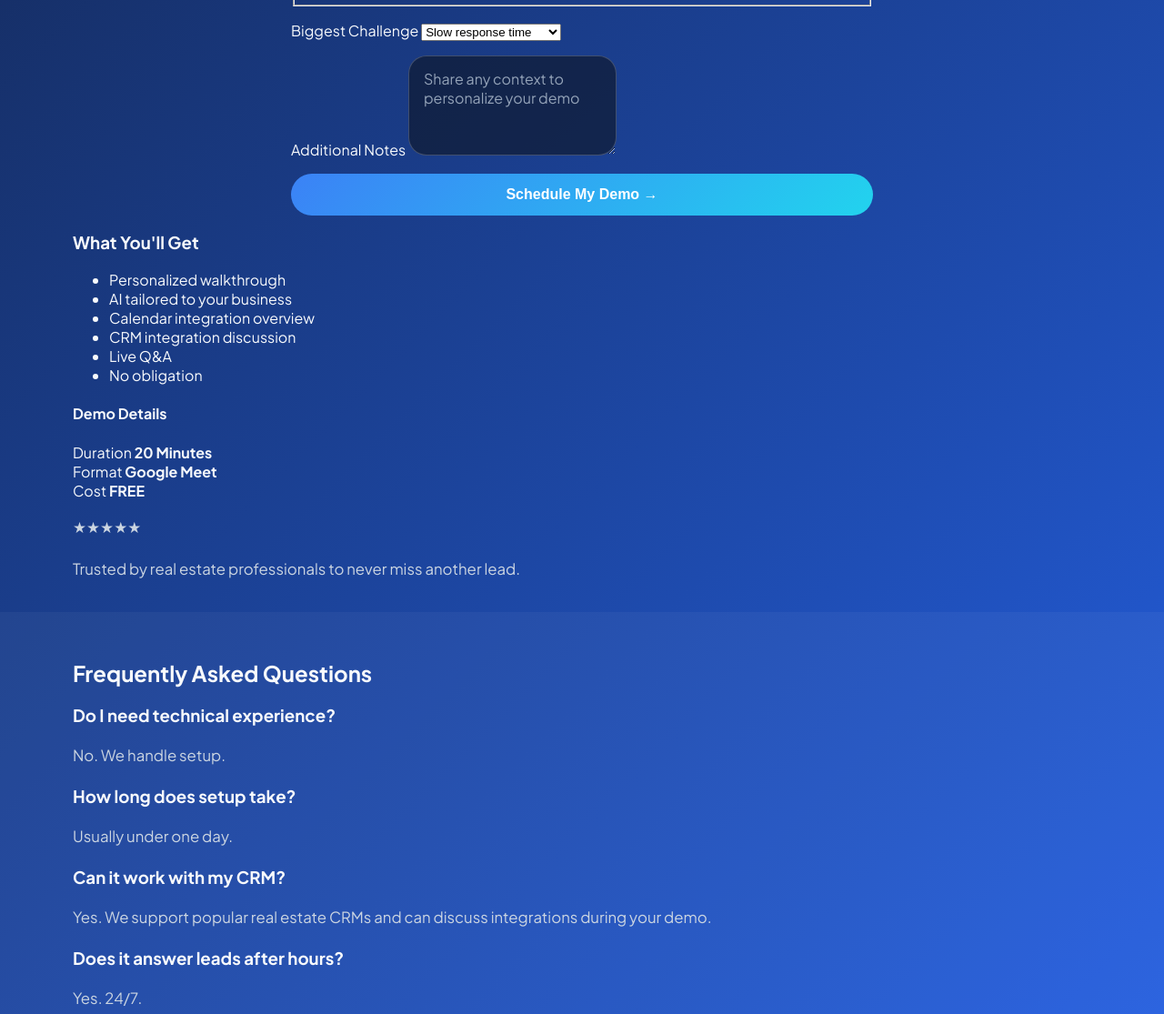
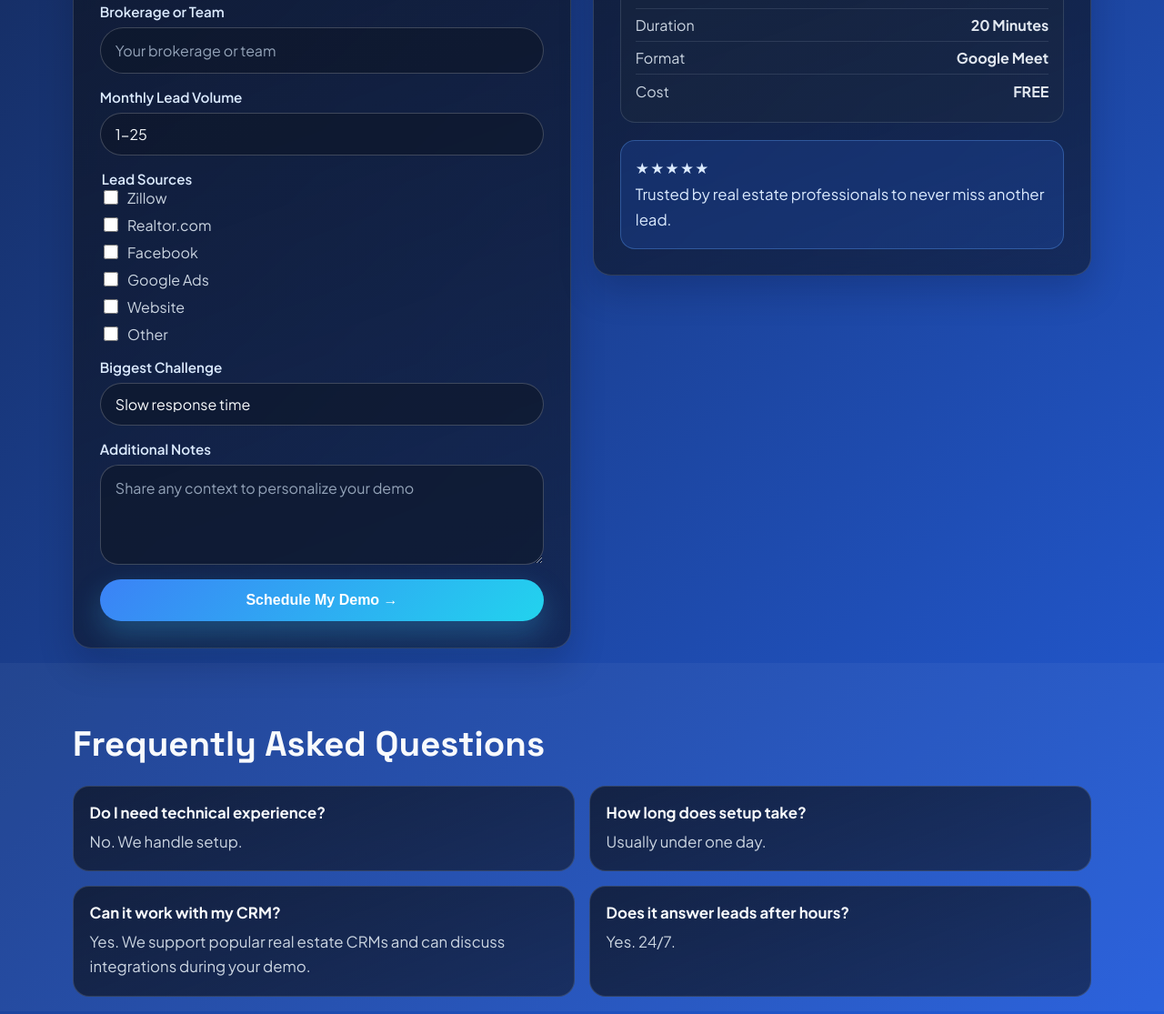
Before and after one commit to iampooh030899-prog/locallift-ai, a plain HTML site: page demo.html in a window 1280 px wide. Shown: the part 1281-2396 px from the top of the page at 91% size. Drawn offline with Linux system fonts and the light colour scheme.

Commit message:
Update style.css

```diff
--- a/css/style.css
+++ b/css/style.css
@@ -299,6 +299,208 @@ nav a,
   color: #ffffff;
   font-size: 1rem;
   font-weight: 700;
+}
+
+.demo-section h2 {
+  margin-bottom: 1rem;
+  font-family: 'Space Grotesk', sans-serif;
+  font-size: clamp(2rem, 3.4vw, 2.9rem);
+  letter-spacing: 0.01em;
+}
+
+.demo-subheading {
+  margin: 0 0 1.8rem;
+  max-width: 760px;
+  font-size: 1.08rem;
+  color: #cbd5e1;
+}
+
+.demo-layout {
+  display: grid;
+  grid-template-columns: 1fr 1fr;
+  gap: 1.5rem;
+  align-items: start;
+}
+
+.demo-form-card,
+.demo-info-card {
+  background: linear-gradient(160deg, rgba(15, 23, 42, 0.84), rgba(15, 23, 42, 0.62));
+  border: 1px solid rgba(148, 163, 184, 0.24);
+  border-radius: 20px;
+  padding: 1.8rem;
+  box-shadow: 0 18px 38px rgba(2, 6, 23, 0.18), inset 0 1px 0 rgba(255, 255, 255, 0.05);
+  backdrop-filter: blur(10px);
+  -webkit-backdrop-filter: blur(10px);
+  transition: transform 0.3s ease, box-shadow 0.3s ease, border-color 0.3s ease;
+}
+
+.demo-form-card:hover,
+.demo-info-card:hover {
+  transform: translateY(-6px);
+  box-shadow: 0 22px 40px rgba(2, 6, 23, 0.2), 0 0 36px rgba(59, 130, 246, 0.12);
+  border-color: rgba(96, 165, 250, 0.4);
+}
+
+.demo-form-card h3,
+.demo-info-card h3 {
+  margin: 0 0 1rem;
+  color: #f8fafc;
+  font-family: 'Space Grotesk', sans-serif;
+  font-size: 1.2rem;
+}
+
+.demo-form-card form {
+  margin: 0;
+  max-width: none;
+}
+
+.form-group {
+  display: grid;
+  gap: 0.5rem;
+}
+
+.form-group span,
+.form-group legend {
+  color: #dbeafe;
+  font-weight: 600;
+  font-size: 0.95rem;
+}
+
+.form-group select {
+  padding: 14px 16px;
+  border: 1px solid rgba(255, 255, 255, 0.2);
+  border-radius: 999px;
+  font-size: 1rem;
+  font-family: inherit;
+  background: rgba(15, 23, 42, 0.65);
+  color: #f8fafc;
+  appearance: none;
+}
+
+.checkbox-group {
+  margin: 0;
+  padding: 0;
+  border: none;
+}
+
+.checkbox-group label {
+  display: flex;
+  align-items: center;
+  gap: 0.45rem;
+  color: #cbd5e1;
+}
+
+.checkbox-group input[type='checkbox'] {
+  width: 16px;
+  height: 16px;
+  accent-color: #3b82f6;
+}
+
+.demo-form-card button {
+  padding: 17px 24px;
+  font-size: 1.1rem;
+  font-weight: 700;
+  background: linear-gradient(135deg, #60a5fa, #38bdf8);
+  box-shadow: 0 14px 32px rgba(56, 189, 248, 0.28);
+}
+
+.demo-info-card ul {
+  margin: 0;
+  padding-left: 1.1rem;
+  color: #cbd5e1;
+  display: grid;
+  gap: 0.85rem;
+  line-height: 1.65;
+}
+
+.demo-details-card {
+  margin-top: 1.2rem;
+  border: 1px solid rgba(148, 163, 184, 0.22);
+  border-radius: 16px;
+  padding: 1rem;
+  background: rgba(30, 41, 59, 0.35);
+}
+
+.demo-details-card h4 {
+  margin: 0 0 0.75rem;
+  color: #f8fafc;
+  font-size: 1rem;
+  font-family: 'Space Grotesk', sans-serif;
+}
+
+.demo-detail-row {
+  display: flex;
+  justify-content: space-between;
+  gap: 1rem;
+  color: #cbd5e1;
+  padding: 0.45rem 0;
+  border-top: 1px solid rgba(148, 163, 184, 0.18);
+}
+
+.demo-detail-row strong {
+  color: #e2e8f0;
+}
+
+.demo-trust-box {
+  margin-top: 1.2rem;
+  border: 1px solid rgba(96, 165, 250, 0.34);
+  border-radius: 16px;
+  padding: 1rem;
+  background: rgba(37, 99, 235, 0.2);
+}
+
+.trust-stars {
+  margin: 0 0 0.45rem;
+  color: #facc15;
+  letter-spacing: 0.08em;
+}
+
+.demo-trust-box p {
+  margin: 0;
+  color: #dbeafe;
+}
+
+.demo-faq-section h2 {
+  margin-bottom: 1.4rem;
+  font-family: 'Space Grotesk', sans-serif;
+  font-size: clamp(1.9rem, 3vw, 2.4rem);
+}
+
+.demo-faq-grid {
+  display: grid;
+  grid-template-columns: repeat(2, minmax(0, 1fr));
+  gap: 1rem;
+}
+
+.demo-faq-item {
+  background: linear-gradient(160deg, rgba(15, 23, 42, 0.8), rgba(15, 23, 42, 0.62));
+  border: 1px solid rgba(148, 163, 184, 0.24);
+  border-radius: 18px;
+  padding: 1.1rem;
+}
+
+.demo-faq-item h3 {
+  margin: 0 0 0.5rem;
+  color: #f8fafc;
+  font-size: 1.05rem;
+}
+
+.demo-faq-item p {
+  margin: 0;
+  color: #cbd5e1;
+  line-height: 1.65;
+}
+
+.demo-footer-cta {
+  padding: 3.8rem 0 4rem;
+  text-align: center;
+}
+
+.demo-footer-cta h2 {
+  margin: 0 0 1.2rem;
+  color: #f8fafc;
+  font-family: 'Space Grotesk', sans-serif;
+  font-size: clamp(1.85rem, 3vw, 2.35rem);
 }
 
 .problem {
```
